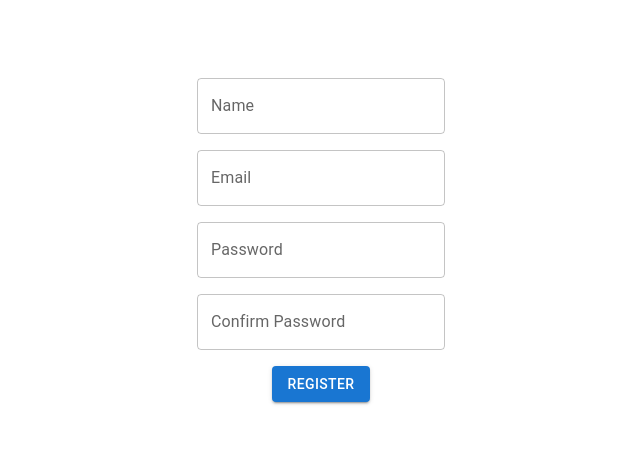
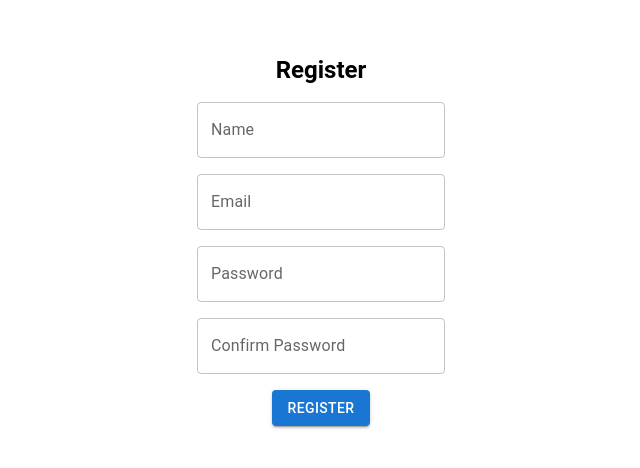
Before and after one commit to dentonkev/presto-deploy, a React (Vite) app in the folder frontend/: page /register in a window 1280 px wide. Shown: the part 160-628 px from the top of the page, without its empty margins (319-959 px from the left). Built offline with nearby package versions, Linux system fonts and the light colour scheme.

Commit message:
Linting and login/register fixes

```diff
--- a/frontend/src/api.js
+++ b/frontend/src/api.js
@@ -10,12 +10,12 @@ export const apiLogin = async (email, password) => {
   });
   const data = await res.json();
   if (!res.ok) {
-    throw new Error(data.message);
+    throw new Error(data.error);
   }
   return data.token;
 };
 
-export const apiRegister = async (name, email, password, confirmPassword) => {
+export const apiRegister = async (name, email, password) => {
   const res = await fetch(`${URL}/admin/auth/register`, {
     method: "POST",
     headers: { "Content-Type": "application/json" },
@@ -23,7 +23,7 @@ export const apiRegister = async (name, email, password, confirmPassword) => {
   });
   const data = await res.json();
   if (!res.ok) {
-    throw new Error(data.message);
+    throw new Error(data.error);
   }
   return data.token;
 };
@@ -36,7 +36,7 @@ export const apiStorePresentation = async (presentation) => {
     method: "GET",
     headers: {
       "Content-Type": "application/json",
-      "Authorization": `Bearer ${token}`
+      Authorization: `Bearer ${token}`,
     },
   });
 
@@ -45,19 +45,19 @@ export const apiStorePresentation = async (presentation) => {
   const store = data.store || {};
   const presentations = store.presentations || [];
 
-  presentations.push(presentation)
+  presentations.push(presentation);
 
   await fetch(`${URL}/store`, {
     method: "PUT",
     headers: {
       "Content-Type": "application/json",
-      "Authorization": `Bearer ${token}`
+      Authorization: `Bearer ${token}`,
     },
     body: JSON.stringify({
       store: {
         ...store,
-        presentations
-      }
+        presentations,
+      },
     }),
   });
 };
--- a/frontend/src/pages/Dashboard.tsx
+++ b/frontend/src/pages/Dashboard.tsx
@@ -1,7 +1,7 @@
-import { Button, Modal, Box, TextField } from '@mui/material'
-import { useState } from 'react';
-import { v4 as uuidv4 } from 'uuid';
-import { apiStorePresentation } from '../api';
+import { Button, Modal, Box, TextField } from "@mui/material";
+import { useState } from "react";
+import { v4 as uuidv4 } from "uuid";
+import { apiStorePresentation } from "../api";
 
 const Dashboard = () => {
   const [open, setOpen] = useState(false);
@@ -22,19 +22,19 @@ const Dashboard = () => {
         thumbnail,
         sildes: [
           {
-            id: uuidv4()
-          }
-        ]
-      }
+            id: uuidv4(),
+          },
+        ],
+      };
 
       await apiStorePresentation(newPresentation);
 
-      setName("")
-      setDescription("")
-      setThumbnail("")
-      setOpen(false)
+      setName("");
+      setDescription("");
+      setThumbnail("");
+      setOpen(false);
     } catch (err) {
-      console.log(err)
+      console.log(err);
     }
   };
 
@@ -48,13 +48,13 @@ const Dashboard = () => {
       setThumbnail(reader.result);
     };
     reader.readAsDataURL(file);
-  }
+  };
 
   return (
-    <main className='flex flex-col items-center justify-center h-screen gap-4 bg-[#f0f1f3]'>
-      <Button
-        variant="contained"
-        onClick={handleOpen}>New presentation</Button>
+    <main className="flex flex-col items-center justify-center h-screen gap-4 bg-[#f0f1f3]">
+      <Button variant="contained" onClick={handleOpen}>
+        New presentation
+      </Button>
       <Modal
         open={open}
         onClose={handleCreate}
@@ -81,11 +81,8 @@ const Dashboard = () => {
               onChange={handleThumbnail}
             />
           </Button>
-          <Button
-            type="submit"
-            variant="contained"
-            onClick={handleCreate}>
-              Create
+          <Button type="submit" variant="contained" onClick={handleCreate}>
+            Create
           </Button>
         </Box>
       </Modal>
--- a/frontend/src/pages/Login.tsx
+++ b/frontend/src/pages/Login.tsx
@@ -1,29 +1,52 @@
-import { useNavigate } from 'react-router-dom';
-import { Box, TextField, Button } from '@mui/material';
-import { useState } from 'react';
-import { apiLogin } from '../api'
+import { useNavigate } from "react-router-dom";
+import { Box, TextField, Button, Typography } from "@mui/material";
+import { useState } from "react";
+import { apiLogin } from "../api";
 
 const Login = () => {
+  const navigate = useNavigate();
   const [email, setEmail] = useState("");
   const [password, setPassword] = useState("");
 
-  const navigate = useNavigate();
-
-  const userLogin = async () => {
+  const handleLogin = async () => {
     try {
       const token = await apiLogin(email, password);
       localStorage.setItem("token", token);
       navigate("/dashboard");
     } catch (err) {
-      console.log(err);
+      // TODO: call error func
     }
-  }
+  };
 
   return (
-    <Box className="flex flex-col items-center justify-center h-screen gap-4">
-      <TextField id="email" label="Email" variant="outlined" onChange={(e) => setEmail(e.target.value)} />
-      <TextField id="password" label="Password" variant="outlined" onChange={(e) => setPassword(e.target.value)} />
-      <Button variant="contained" onClick={userLogin}>Login </Button>
+    <Box
+      component="form"
+      onSubmit={(e) => {
+        e.preventDefault();
+        handleLogin();
+      }}
+      className="flex flex-col items-center justify-center h-screen gap-4"
+    >
+      <Typography variant="h5" fontWeight="bold">
+        Login
+      </Typography>
+      <TextField
+        id="email"
+        label="Email"
+        variant="outlined"
+        type="email"
+        onChange={(e) => setEmail(e.target.value)}
+      />
+      <TextField
+        id="password"
+        label="Password"
+        variant="outlined"
+        type="password"
+        onChange={(e) => setPassword(e.target.value)}
+      />
+      <Button type="submit" variant="contained">
+        Login
+      </Button>
     </Box>
   );
 };
--- a/frontend/src/pages/Register.tsx
+++ b/frontend/src/pages/Register.tsx
@@ -1,7 +1,7 @@
-import { useNavigate } from 'react-router-dom';
-import { Box, TextField, Button } from '@mui/material';
-import { useState } from 'react';
-import { apiRegister } from '../api'
+import { useNavigate } from "react-router-dom";
+import { Box, TextField, Button, Typography } from "@mui/material";
+import { useState } from "react";
+import { apiRegister } from "../api";
 
 const Register = () => {
   const [name, setName] = useState("");
@@ -11,23 +11,59 @@ const Register = () => {
 
   const navigate = useNavigate();
 
-  const userRegister = async () => {
+  const handleRegister = async () => {
     try {
-      const token = await apiRegister(name, email, password, confirmPassword);
+      const token = await apiRegister(name, email, password);
       localStorage.setItem("token", token);
       navigate("/dashboard");
     } catch (err) {
-      console.log(err)
+      // TODO: call error func
     }
-  }
+  };
 
   return (
-    <Box className="flex flex-col items-center justify-center h-screen gap-4">
-      <TextField id="name" label="Name" variant="outlined" onChange={(e) => setName(e.target.value)}/>
-      <TextField id="email" label="Email" variant="outlined" onChange={(e) => setEmail(e.target.value)}/>
-      <TextField id="password" label="Password" variant="outlined" onChange={(e) => setPassword(e.target.value)}/>
-      <TextField id="confirmPassword" label="Confirm Password" variant="outlined" onChange={(e) => setConfirmPassword(e.target.value)}/>
-      <Button variant="contained" onClick={userRegister}>Register</Button>
+    <Box
+      component="form"
+      onSubmit={(e) => {
+        e.preventDefault();
+        handleRegister();
+      }}
+      className="flex flex-col items-center justify-center h-screen gap-4"
+    >
+      <Typography variant="h5" fontWeight="bold">
+        Register
+      </Typography>
+      <TextField
+        id="name"
+        label="Name"
+        variant="outlined"
+        type="text"
+        onChange={(e) => setName(e.target.value)}
+      />
+      <TextField
+        id="email"
+        label="Email"
+        variant="outlined"
+        type="email"
+        onChange={(e) => setEmail(e.target.value)}
+      />
+      <TextField
+        id="password"
+        label="Password"
+        variant="outlined"
+        type="password"
+        onChange={(e) => setPassword(e.target.value)}
+      />
+      <TextField
+        id="confirmPassword"
+        label="Confirm Password"
+        variant="outlined"
+        type="password"
+        onChange={(e) => setConfirmPassword(e.target.value)}
+      />
+      <Button variant="contained" onClick={handleRegister}>
+        Register
+      </Button>
     </Box>
   );
 };
```
Also changed, not shown: frontend/src/pages/Landing.tsx (+12 -7 lines).
